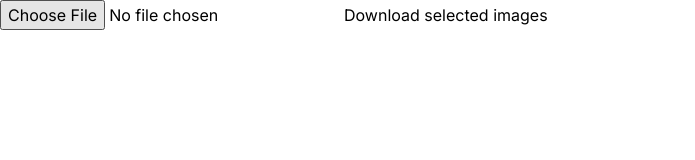
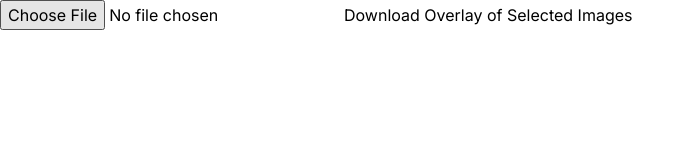
Before and after one commit to dhruv-kaushik/mcpackutils, a Next.js app: page / in a window 1280 px wide. Shown: the top 160 px of the page, without its empty margins (0-695 px from the left). Built offline with nearby package versions, Linux system fonts and the light colour scheme.

Commit message:
commit fix: add missing semicolon

```diff
--- a/app/page.tsx
+++ b/app/page.tsx
@@ -62,7 +62,9 @@ export default function Home() {
   return (
     <main>
       <input type="file" onChange={handleFileChange} />
-      <button onClick={handleDownload}>Download selected images</button>
+      <button onClick={handleDownload}>
+        Download Overlay of Selected Images
+      </button>
       {images.map((image, index) => (
         <div key={index} className="p-5 flex items-center">
           <input
```
